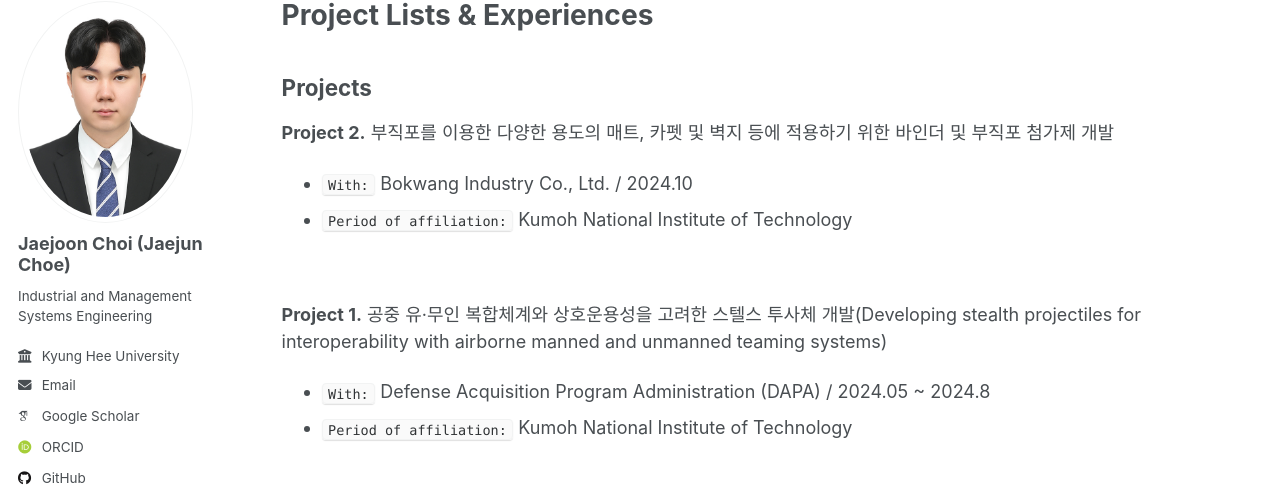
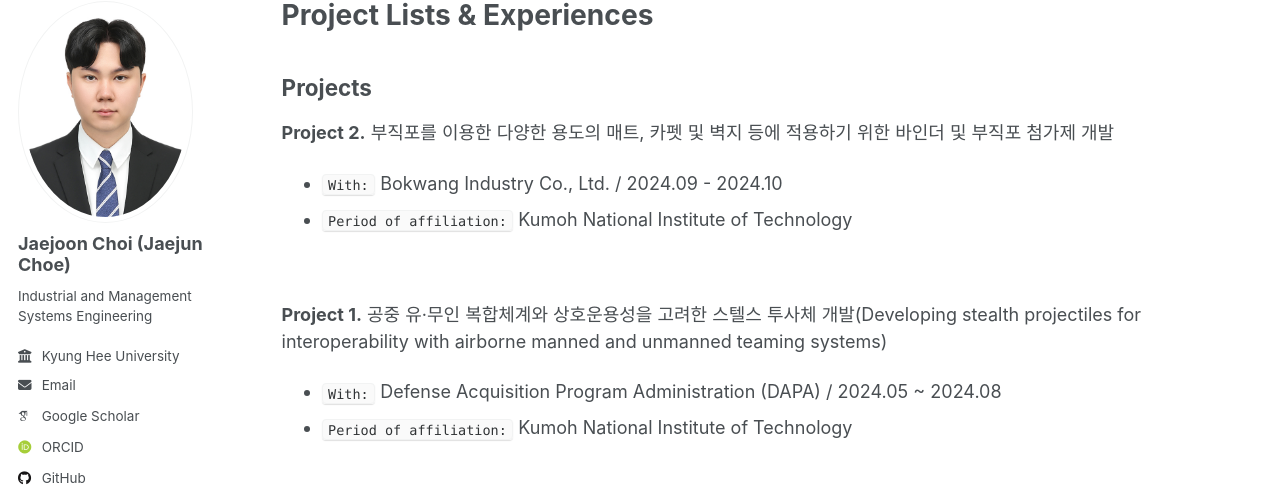
Before and after one commit to jaejunchoe/jaejunchoe.github.io, a Jekyll site: the page built from _pages/project.md, in a window 1280 px wide and 900 px high. Shown: the part 98-585 px from the top of the window. Built offline with Jekyll 4.4.1, drawn with Linux system fonts in a browser that asks for light colours; some web fonts are replaced.

Commit message:
initial commit

```diff
--- a/_pages/project.md
+++ b/_pages/project.md
@@ -14,13 +14,13 @@ redirect_from:
 ----
 
 **Project 2.** 부직포를 이용한 다양한 용도의 매트, 카펫 및 벽지 등에 적용하기 위한 바인더 및 부직포 첨가제 개발
-- `With:` Bokwang Industry Co., Ltd. / 2024.10
+- `With:` Bokwang Industry Co., Ltd. / 2024.09 - 2024.10
 - `Period of affiliation:` Kumoh National Institute of Technology
 
 <br/>
 
 **Project 1.** 공중 유·무인 복합체계와 상호운용성을 고려한 스텔스 투사체 개발(Developing stealth projectiles for interoperability with airborne manned and unmanned teaming systems)
-- `With:` Defense Acquisition Program Administration (DAPA) / 2024.05 ~ 2024.8
+- `With:` Defense Acquisition Program Administration (DAPA) / 2024.05 ~ 2024.08
 - `Period of affiliation:` Kumoh National Institute of Technology
 
 
```
Also changed, not shown: _pages/cv.md (+1 -1 lines), 1 other file.
